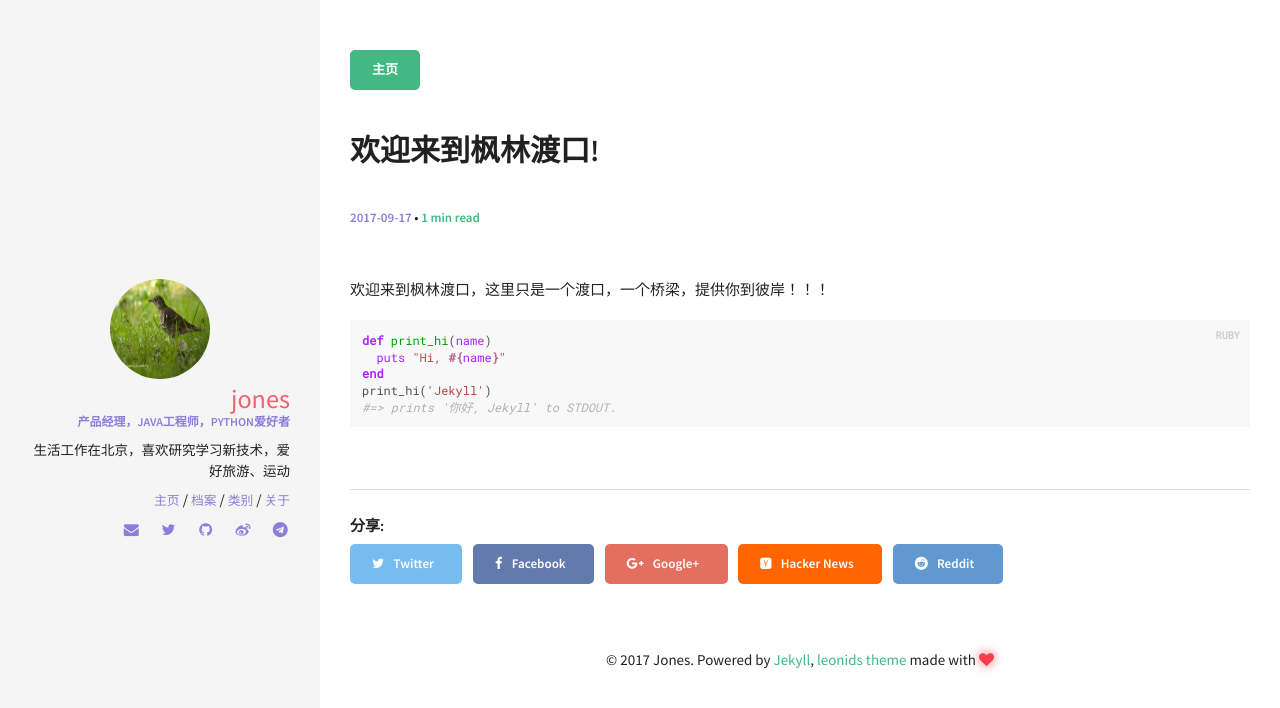
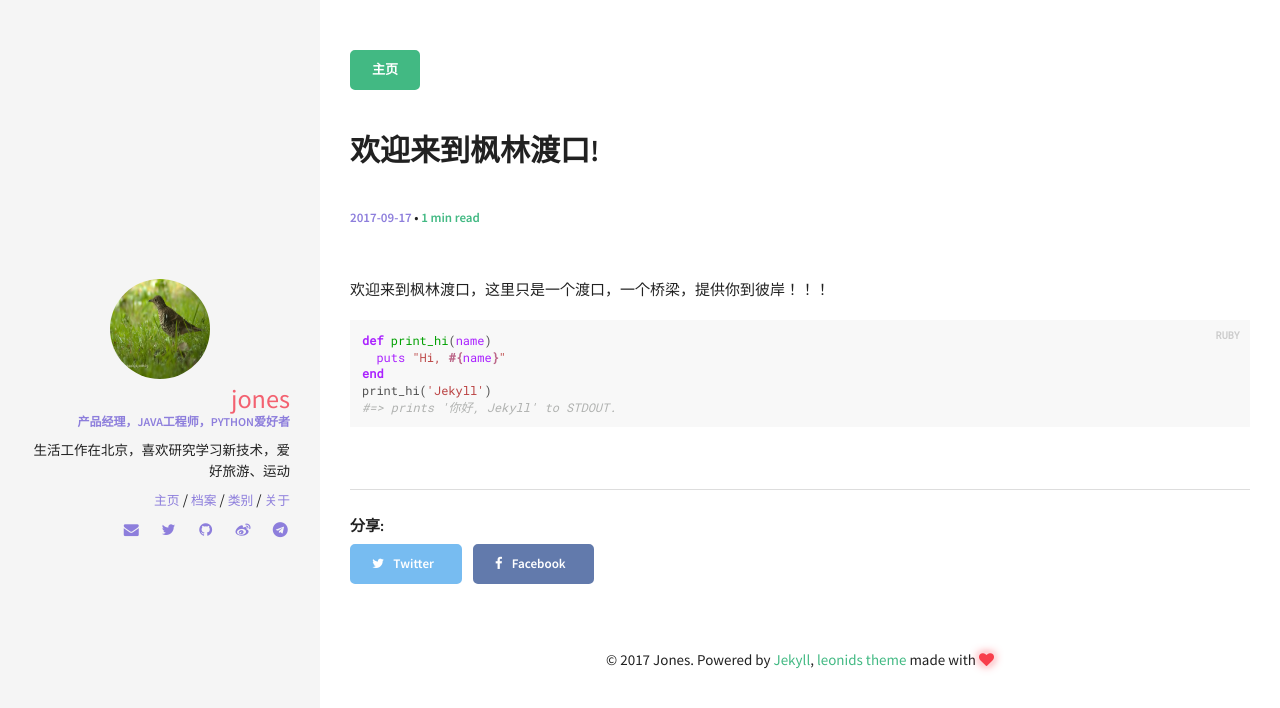
Before and after one commit to mapleferry/mapleferry.github.io, a Jekyll site: the page built from _posts/2019-09-17-welcome-mapleferry.md, in a window 1280 px wide. Shown: the top 708 px of the page. Built offline with Jekyll 4.4.1, drawn with Linux system fonts in a browser that asks for light colours; comment, search, counter and statistics services are not loaded.

Commit message:
更新社交链接
1，post.html
2，social-links.html

```diff
--- a/_includes/social-links.html
+++ b/_includes/social-links.html
@@ -38,7 +38,7 @@
     {% if author.soundcloud %}<li><a href="http://soundcloud.com/{{ author.soundcloud }}" class="social-link-item" target="_blank"><i class="fa fa-fw fa-soundcloud"></i></a></li>{% endif %}
 
     {% if author.flickr %}<li><a href="http://www.flickr.com/{{ author.flickr }}" class="social-link-item" target="_blank"><i class="fa fa-fw fa-flickr"></i></a></li>{% endif %}
-    {% if author.codepen %}<li><a href="http://codepen.io/{{ author.codepen }}" class="social-link-item" target="_blank"><i class="fa fa-fw fa-codepen"></i></a></li>{% endif %}-->
-
+    {% if author.codepen %}<li><a href="http://codepen.io/{{ author.codepen }}" class="social-link-item" target="_blank"><i class="fa fa-fw fa-codepen"></i></a></li>{% endif %}
+    -->
   </ul>
 </div>
--- a/_layouts/post.html
+++ b/_layouts/post.html
@@ -49,7 +49,8 @@
     <li>
       <a href="https://www.facebook.com/sharer/sharer.php?u={{ site.url }}{{ page.url }}" class="facebook btn" title="Share on Facebook"><i class="fa fa-facebook"></i><span> Facebook</span></a>
     </li>
-    <li>
+    <!--
+	<li>
       <a href="https://plus.google.com/share?url={{ site.url }}{{ page.url }}" class="google-plus btn" title="Share on Google Plus"><i class="fa fa-google-plus"></i><span> Google+</span></a>
     </li>
     <li>
@@ -58,6 +59,7 @@
     <li>
       <a href="https://www.reddit.com/submit?url={{ site.url }}{{ page.url }}" class="reddit btn" title="Share on Reddit"><i class="fa fa-reddit"></i><span> Reddit</span></a>
     </li>
+	-->
   </ul>
 </div><!-- end share-buttons -->
 
```
Also changed, not shown: 6 other files.
